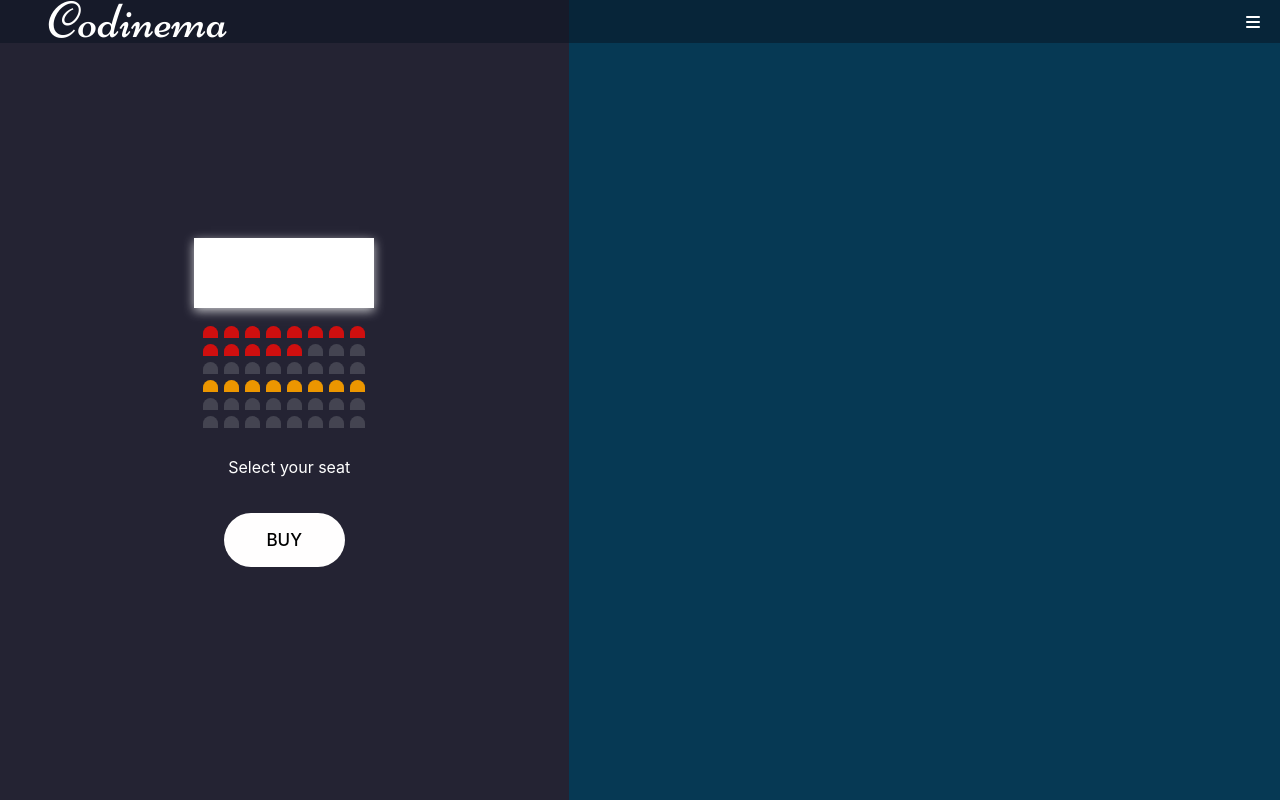
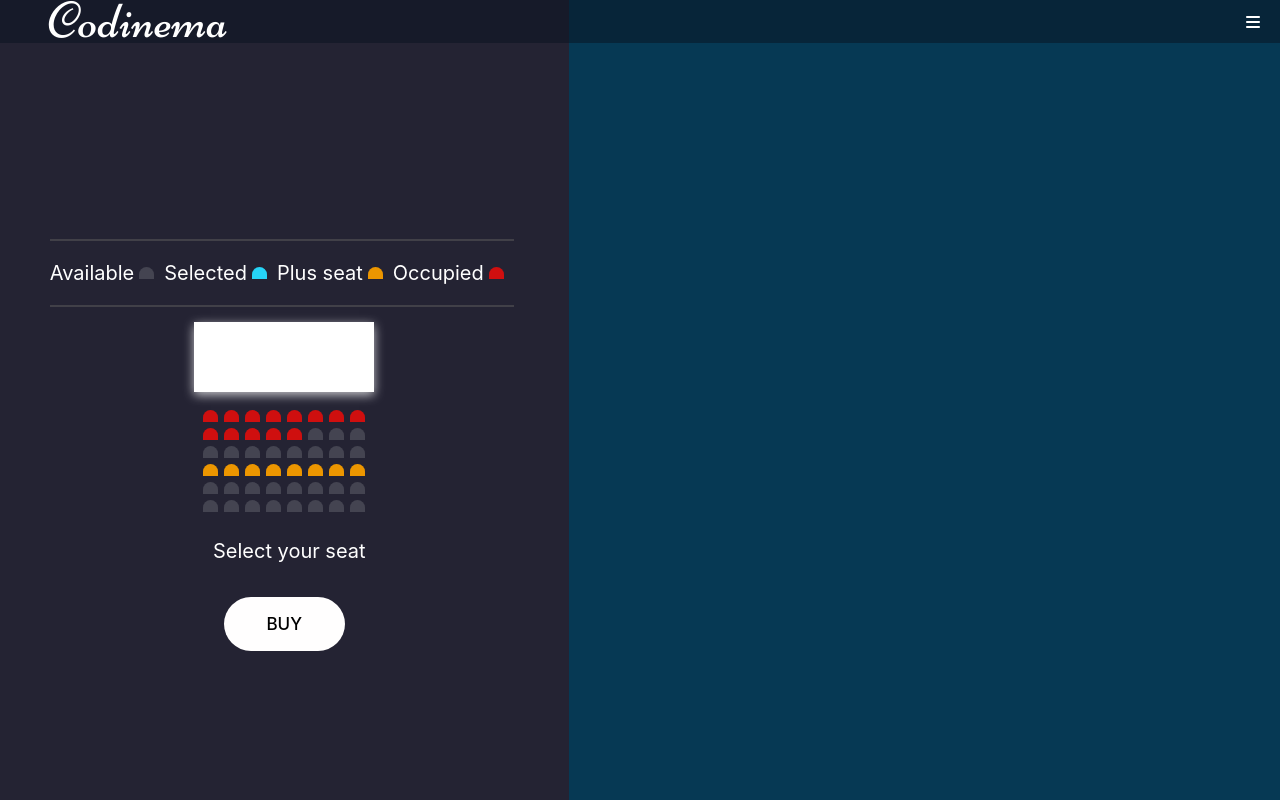
Before and after one commit to RogeSocial/cinema-project, a React (Vite) app in the folder client/: page /reserve in a window 1280 px wide. Shown: the top 800 px of the page. Built offline with nearby package versions, Linux system fonts and the light colour scheme; a web font is replaced by a local one.

Commit message:
reserve-seat

```diff
--- a/client/src/CSS/reserve.css
+++ b/client/src/CSS/reserve.css
@@ -99,6 +99,7 @@ section {
 }
 
 .message {
+    font-size: 20px;
     margin-left: 10px;
 }
 
@@ -117,3 +118,61 @@ section {
   .seat.occupied {
     background-color: rgb(207, 15, 15);
 }
+
+.seatsContainer {
+    display: flex;
+    align-items: center;
+    justify-content: center;
+    border-top: 2px solid rgba(96, 94, 94, 0.494) ;
+}
+
+.seatsContainer p {
+    font-size: 20px;
+}
+
+#showcaseSeat {
+    cursor: default;
+    margin-right: 10px;
+    margin-left: 5px;
+    border-bottom: 2px solid rgba(96, 94, 94, 0.494) ;
+}
+
+
+#showcaseSeat1 {
+    background-color: #444451;
+
+}
+
+#showcaseSeat2 {
+    transform: scale(1);
+    cursor: default;
+}
+
+#showcaseSeat3 {
+    background-color:#EC9600 ;
+}
+
+#showcaseSeat1, #showcaseSeat2, #showcaseSeat3, #showcaseSeat4 {
+    margin-right: 10px;
+    margin-left: 5px;
+}
+
+
+
+#showcaseSeat:not(.plusseat):hover {
+
+}
+
+@media screen and (max-width: 550px) {
+    #showcaseSeat p {
+        font-size: 14px;
+    }
+ }
+
+
+ @media only screen and (min-device-width: 320px) and (max-device-width: 915px) and (orientation: landscape) {
+    #showcaseSeat {
+        margin-top: 100px;
+    }
+
+  }
--- a/client/src/components/MovieData.jsx
+++ b/client/src/components/MovieData.jsx
@@ -124,7 +124,7 @@ export let movieArray = [
     release: '21 oktober 2016',
     trailer: 'MJIcZGEjjwo',
     text: "Ouija: Origin of Evil is a 2016 American supernatural horror film directed and edited by Mike Flanagan and written by Flanagan and Jeff Howard. The film is a prequel to the 2014 film Ouija and stars Elizabeth Reaser, Annalise Basso, and Henry Thomas.",
-    image: "https://www.hdwallpapers.in/thumbs/2016/ouija_origin_of_evil_4k-t2.jpg",
+    image: "https://images7.alphacoders.com/808/808738.jpg",
     date:[6,13,20,27,3],
     time:["15:50","17:50","19:50"],
     length: 136,
--- a/client/src/components/Reserve.jsx
+++ b/client/src/components/Reserve.jsx
@@ -47,6 +47,18 @@ function Seats() {
 
     return (
         <section>
+
+        <div id='showcaseSeat' className="seatsContainer">
+       <p>Available</p>
+        <div id='showcaseSeat1' className="seat occupied"></div>
+        <p>Selected</p>
+        <div id='showcaseSeat2' className="seat selected"></div>
+        <p>Plus seat</p>
+        <div id='showcaseSeat3' className="seat occupied"></div>
+        <p>Occupied</p>
+        <div id='showcaseSeat4' className="seat occupied"></div>
+        </div>
+
         <div className="screen"></div>
             <div className="seatsWrap">
 
```
